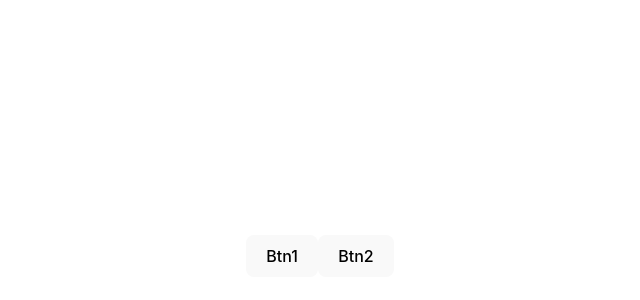
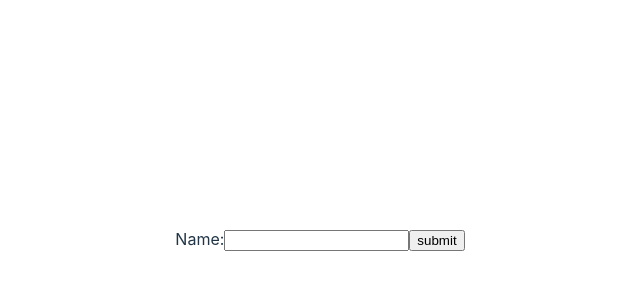
Before and after one commit to omkar-patil-45/react-kit, a React (Vite) app: page / in a window 1280 px wide. Shown: the part 144-444 px from the top of the page, without its empty margins (320-960 px from the left). Built offline with nearby package versions, Linux system fonts and the light colour scheme.

Commit message:
Formdata using useRef

```diff
--- a/src/App.jsx
+++ b/src/App.jsx
@@ -1,10 +1,13 @@
 import "./App.css";
-import Events from "./Components/Events";
+import FormData from "./FormData/FormData";
+// import Events from "./Components/Events";
 
 function App() {
   return (
     <>
-      <Events />
+      {/* <Events /> */}
+
+      <FormData />
     </>
   );
 }
--- /dev/null
+++ b/src/FormData/FormData.jsx
@@ -0,0 +1,24 @@
+import { useState } from "react";
+import { useRef } from "react";
+
+const FormData = () => {
+  const nameRef = useRef("");
+
+  const [name, setName] = useState("");
+
+  const fnClick = () => {
+    const nameValue = nameRef.current.value;
+    setName(nameValue);
+  };
+
+  return (
+    <div>
+      Name:
+      <input ref={nameRef} />
+      <input type="button" value="submit" onClick={fnClick} />
+      <h1>{name}</h1>
+    </div>
+  );
+};
+
+export default FormData;
```
